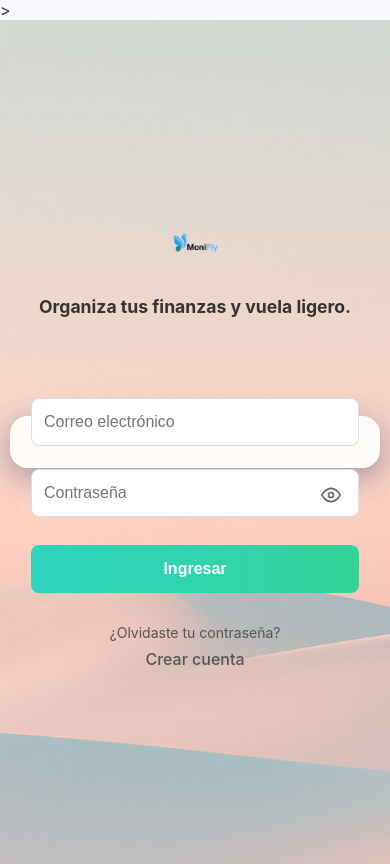
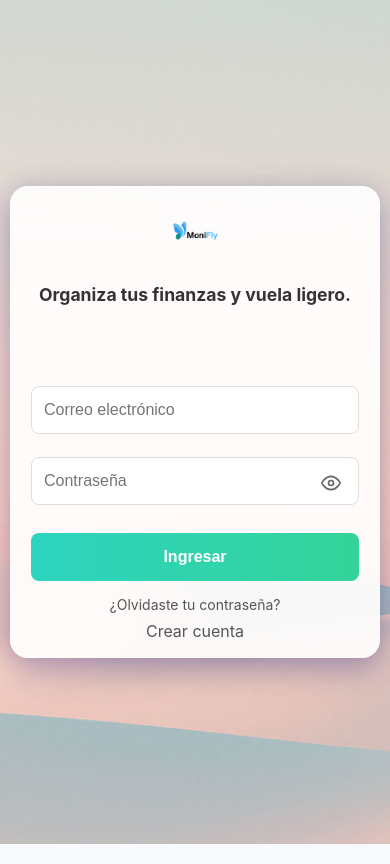
Before and after one commit to JuanGilles123/monifly-app, a React (Create React App) app: page /#/login in a window 390 px wide. Built offline with nearby package versions, Linux system fonts and the light colour scheme; no server answers.

Commit message:
User manual improvements and HTML structure fix
- Fix duplicate HTML tags in index.html
- Update AuthStyles.css with enhanced styling
- Improve LoginPage.js functionality
- Maintain dark mode icon support
- Clean HTML structure for better rendering
- Enhanced user experience improvements

```diff
--- a/public/index.html
+++ b/public/index.html
@@ -1,8 +1,4 @@
-<!DOCTYPE     <!-- iOS Safari específico -->
-    <meta name="mobile-web-app-capable" content="yes" />
-    <meta name="apple-mobile-web-app-capable" content="yes" />
-    <meta name="apple-mobile-web-app-status-bar-style" content="default" />
-    <meta name="apple-mobile-web-app-title" content="MoniFly" />>
+<!DOCTYPE html>
 <html lang="en">
   <head>
     <meta charset="utf-8" />
@@ -14,6 +10,7 @@
 
     <!-- iOS Safari específico -->
     <meta name="mobile-web-app-capable" content="yes" />
+    <meta name="apple-mobile-web-app-capable" content="yes" />
     <meta name="apple-mobile-web-app-status-bar-style" content="default" />
     <meta name="apple-mobile-web-app-title" content="MoniFly" />
 
--- a/src/pages/AuthStyles.css
+++ b/src/pages/AuthStyles.css
@@ -1,52 +1,145 @@
-/* ESTILOS ESPECÍFICOS PARA PÁGINAS DE AUTENTICACIÓN */
+/* ===== Variables base y safe-areas ===== */
+:root {
+  --background-color: #f7f9fc;
+  --card-bg-color: #ffffff;
+  --text-primary-color: #333;
+  --text-secondary-color: #666;
+  --border-color: #ddd;
+  --input-bg-color: #f7f9fc;
+
+  --safe-area-inset-top: env(safe-area-inset-top);
+  --safe-area-inset-right: env(safe-area-inset-right);
+  --safe-area-inset-bottom: env(safe-area-inset-bottom);
+  --safe-area-inset-left: env(safe-area-inset-left);
+}
+
+[data-theme="dark"] {
+  --background-color: #121212;
+  --card-bg-color: #1e1e1e;
+  --text-primary-color: #e0e0e0;
+  --text-secondary-color: #b0b0b0;
+  --border-color: #444;
+  --input-bg-color: #2a2a2a;
+}
+
+html, body {
+  background-color: var(--background-color);
+  color: var(--text-primary-color);
+  margin: 0;
+  -webkit-font-smoothing: antialiased;
+  -moz-osx-font-smoothing: grayscale;
+  overflow-x: hidden;
+  transition: background-color 0.3s, color 0.3s;
+  font-family: -apple-system, BlinkMacSystemFont, 'Segoe UI', 'Roboto', 'Oxygen',
+    'Ubuntu', 'Cantarell', 'Fira Sans', 'Droid Sans', 'Helvetica Neue',
+    sans-serif;
+}
+
+#root {
+  min-height: calc(100vh - var(--safe-area-inset-top) - var(--safe-area-inset-bottom));
+  padding-top: var(--safe-area-inset-top);
+  padding-bottom: var(--safe-area-inset-bottom);
+  padding-left: var(--safe-area-inset-left);
+  padding-right: var(--safe-area-inset-right);
+  background-color: var(--background-color);
+  transition: background-color 0.3s;
+}
+
+/* ===== Contenedores de página (mapea login-* y auth-*) ===== */
+.login-page-container,
 .auth-page-container {
   display: flex;
   justify-content: center;
   align-items: center;
-  min-height: 100vh;
-  min-height: calc(100vh - var(--safe-area-inset-top, 0px) - var(--safe-area-inset-bottom, 0px));
+  min-height: 100dvh;                 /* estable en móviles */
   padding: 20px;
-  background-image: url('../assets/background.jpg');
+  box-sizing: border-box;
+  position: relative;
+  overflow-x: hidden;
+  background-image: url('../assets/background.jpg'); /* ajusta la ruta si tu CSS está en /src/pages */
   background-size: cover;
   background-position: center;
-  box-sizing: border-box;
-  background-attachment: fixed;
+  /* background-attachment: fixed;  <-- ocasiona glitches y líneas en iOS/Android */
 }
 
+/* ===== Tarjeta del formulario ===== */
+.login-form-container,
 .auth-form-container {
   background: rgba(255, 255, 255, 0.9);
-  backdrop-filter: blur(10px);
-  -webkit-backdrop-filter: blur(10px);
+  backdrop-filter: blur(12px);
+  -webkit-backdrop-filter: blur(12px);
   padding: 40px;
   border-radius: 20px;
   box-shadow: 0 8px 32px 0 rgba(31, 38, 135, 0.37);
   border: 1px solid rgba(255, 255, 255, 0.18);
   width: 100%;
-  max-width: 450px;
+  max-width: 420px;
   text-align: center;
+  display: flex;
+  flex-direction: column;
+  align-items: center;
+  justify-content: center;
+  margin: 20px auto;
   position: relative;
   z-index: 1;
 }
 
-.auth-subtitle {
-  color: #666;
-  margin-bottom: 20px;
+.logo-img { width: 80px; margin-bottom: 1rem; }
+
+/* ===== Flipper para login/registro ===== */
+.form-flipper {
+  position: relative;
+  width: 100%;
+  min-height: 420px; /* da altura estable para ambos formularios */
 }
 
-.auth-form {
+.form-wrapper {
+  position: absolute;
+  inset: 0; /* top/right/bottom/left: 0 */
+  display: flex;
+  flex-direction: column;
+  align-items: center;
+  justify-content: center;
+  transition: opacity 0.4s ease-in-out, transform 0.4s ease-in-out;
+  opacity: 0;
+  transform: translateX(100%);
+}
+
+.form-wrapper.active {
+  opacity: 1;
+  transform: translateX(0);
+}
+
+.form-wrapper:not(.active) {
+  transform: translateX(-100%);
+  pointer-events: none; /* evita clicks en el formulario oculto */
+}
+
+/* ===== Formularios ===== */
+.login-form,
+.auth-form,
+.multi-step-form {
   width: 100%;
   display: flex;
   flex-direction: column;
   gap: 15px;
+  margin-top: 20px;
 }
 
-.auth-form input {
+.login-form input,
+.auth-form input,
+.multi-step-form input,
+.multi-step-form select {
+  width: 100%;
   padding: 12px 15px;
   border-radius: 8px;
   border: 1px solid #ddd;
   font-size: 16px;
+  background: #fff;
+  box-sizing: border-box;
 }
 
+.submit-button,
 .auth-form .submit-button {
   padding: 12px;
   border-radius: 8px;
@@ -59,56 +152,44 @@
   transition: transform 0.2s;
 }
 
-.auth-form .submit-button:hover {
-  transform: scale(1.03);
-}
+.submit-button:hover,
+.auth-form .submit-button:hover { transform: scale(1.03); }
 
+.submit-button:disabled,
 .auth-form .submit-button:disabled {
   opacity: 0.6;
   cursor: not-allowed;
   transform: none;
 }
 
-.auth-links {
-  margin-top: 20px;
-}
+/* ===== Links inferiores (anchor y button con el mismo look) ===== */
+.login-links,
+.auth-links { margin-top: 20px; display: flex; justify-content: space-between; width: 100%; }
 
-.auth-links a {
+.login-links a,
+.auth-links a,
+.login-links .link-button,
+.auth-links .link-button {
   color: #555;
   text-decoration: none;
   font-weight: 500;
+  background: none;
+  border: 0;
+  padding: 0;
+  font: inherit;
+  cursor: pointer;
 }
 
-.auth-links a:hover {
-  text-decoration: underline;
-}
+.login-links a:hover,
+.auth-links a:hover,
+.login-links .link-button:hover,
+.auth-links .link-button:hover { text-decoration: underline; }
 
-/* Estilo para botón que se ve como enlace */
-.link-button {
-  background: none;
-  border: none;
-  color: #555;
-  text-decoration: none;
-  font-weight: 500;
-  cursor: pointer;
-  font-size: inherit;
-  font-family: inherit;
-  padding: 0;
-  margin: 0;
-}
-
-.link-button:hover {
-  text-decoration: underline;
-}
-
-/* Mensajes */
-.message-container {
-  margin: 15px 0;
-  min-height: 20px;
-}
+/* ===== Mensajes ===== */
+.message-container { margin: 15px 0; min-height: 20px; width:100%; }
 
 .error-message {
-  color: #dc3545;
+  color: #721c24;
   background-color: #f8d7da;
   border: 1px solid #f5c6cb;
   border-radius: 8px;
@@ -127,79 +208,99 @@
   font-size: 14px;
 }
 
-/* Logo */
-.logo-img {
-  width: 80px;
-  margin-bottom: 1rem;
+/* ===== Password con icono (ojo) ===== */
+.password-input-container { position: relative; width: 100%; display: flex; align-items: center; }
+.password-input-container input { width: 100%; padding-right: 45px !important; box-sizing: border-box; }
+
+.password-toggle-btn {
+  position: absolute;
+  right: 10px; top: 50%;
+  transform: translateY(-50%);
+  background: none; border: none; cursor: pointer; padding: 0;
+  display: flex; align-items: center; justify-content: center;
 }
 
-/* === RESPONSIVE DESIGN === */
+.password-toggle-btn svg { stroke: var(--text-secondary-color); transition: stroke 0.2s; }
+.password-toggle-btn:hover svg { stroke: var(--text-primary-color); }
+
+/* ===== Registro multi-pasos ===== */
+.progress-bar-container {
+  width: 80%; height: 8px; background-color: #e0e0e0; border-radius: 4px; margin: 15px 0; overflow: hidden;
+}
+.progress-bar {
+  height: 100%; background: linear-gradient(90deg, #2dd4bf, #34d399); border-radius: 4px; transition: width 0.4s ease-in-out;
+}
+
+.multi-step-form { position: relative; width: 100%; min-height: 180px; overflow: hidden; margin-top: 10px; }
+
+.form-step {
+  position: absolute; width: 100%; left: 0; top: 0;
+  display: flex; flex-direction: column; align-items: center; gap: 10px;
+  opacity: 0; visibility: hidden; transform: translateY(20px);
+  transition: opacity 0.4s ease-out, transform 0.4s ease-out, visibility 0.4s;
+}
+
+.form-step.active { opacity: 1; visibility: visible; transform: translateY(0); }
+
+.form-step label { font-weight: bold; color: #333; }
+.form-step .password-input-container { width: 100%; }
+
+/* ===== Animación de carga (si usas LoadingSpinner con logo) ===== */
+.loading-spinner-overlay { display: flex; justify-content: center; align-items: center; }
+.loading-spinner-logo { width: 100px; animation: pulse 1.5s infinite ease-in-out; }
+@keyframes pulse { 0%{transform:scale(0.95);} 50%{transform:scale(1.05);} 100%{transform:scale(0.95);} }
+
+/* ===== Responsive ===== */
 @media (max-width: 768px) {
-  .auth-page-container {
-    padding: 15px;
-    align-items: flex-start;
-    padding-top: 40px;
+  .login-page-container, .auth-page-container {
+    padding: 15px; align-items: center; justify-content: center; min-height: 100dvh;
   }
 
-  .auth-form-container {
-    padding: 30px 20px;
-    max-width: 100%;
-    margin: 0 auto;
-    min-height: auto;
+  .login-form-container, .auth-form-container {
+    padding: 30px 25px; max-width: 100%; width: 100%; margin: 0;
+    box-shadow: 0 8px 32px 0 rgba(31,38,135,0.37);
   }
 
-  .logo-img {
-    width: 60px;
+  .logo-img { width: 65px; margin-bottom: 1.2rem; }
+
+  .form-wrapper h2 { font-size: 1.3rem; margin-bottom: 15px; line-height: 1.4; }
+
+  .login-form, .auth-form, .multi-step-form { gap: 18px; margin-top: 20px; }
+
+  .login-form input, .auth-form input, .multi-step-form input, .multi-step-form select {
+    padding: 16px 15px; font-size: 16px; margin-bottom: 5px;
   }
 
-  .auth-form input {
-    padding: 14px 15px;
-    font-size: 16px; /* Evita zoom en iOS */
-  }
+  .submit-button, .auth-form .submit-button { padding: 16px; font-size: 16px; margin-top: 8px; }
 
-  .auth-form .submit-button {
-    padding: 14px;
-    font-size: 16px;
-  }
+  .password-input-container, .form-step .password-input-container { width: 100%; }
 
-  .auth-subtitle {
-    font-size: 14px;
-    margin-bottom: 15px;
-  }
+  .login-links, .auth-links { flex-direction: column; gap: 15px; align-items: center; margin-top: 25px; }
 }
 
 @media (max-width: 480px) {
-  .auth-page-container {
-    padding: 10px;
-    padding-top: 30px;
+  .login-page-container, .auth-page-container {
+    padding: 10px; align-items: center; justify-content: center; min-height: 100dvh;
   }
 
-  .auth-form-container {
-    padding: 25px 15px;
-    border-radius: 15px;
+  .login-form-container, .auth-form-container {
+    padding: 25px 20px; border-radius: 18px; max-width: 100%; width: 100%; margin: 0;
+    box-shadow: 0 8px 32px 0 rgba(31,38,135,0.4);
   }
 
-  .logo-img {
-    width: 50px;
-    margin-bottom: 0.8rem;
+  .logo-img { width: 55px; margin-bottom: 1rem; }
+
+  .form-wrapper h2 { font-size: 1.1rem; margin-bottom: 12px; line-height: 1.3; }
+
+  .login-form, .auth-form, .multi-step-form { gap: 20px; margin-top: 18px; }
+
+  .login-form input, .auth-form input, .multi-step-form input, .multi-step-form select {
+    padding: 14px 12px; font-size: 16px; margin-bottom: 3px;
   }
 
-  .auth-form {
-    gap: 12px;
-  }
+  .submit-button, .auth-form .submit-button { padding: 15px; font-size: 16px; margin-top: 5px; }
 
-  .auth-form input {
-    padding: 12px;
-    font-size: 16px;
-  }
+  .form-step { margin-bottom: 15px; }
 
-  .auth-form .submit-button {
-    padding: 12px;
-  }
-
-  .error-message,
-  .success-message {
-    padding: 8px;
-    font-size: 13px;
-  }
+  .login-links { margin-top: 15px; gap: 8px; }
 }
--- a/src/pages/LoginPage.js
+++ b/src/pages/LoginPage.js
@@ -364,7 +364,7 @@ const RegisterForm = ({ setIsLoading, setIsRegistering }) => {
               )}
             </button>
           </div>
-          <small className="input-hint">Mínimo 6 caracteres</small>
+          <small className="input-hint">Mínimo 8 caracteres, con mayúscula, minúscula y número</small>
           <button type="button" className="submit-button" onClick={nextStep}>Siguiente</button>
         </div>
 
```
Also changed, not shown: 2 other files (tests, documents, lock files or other folders).
